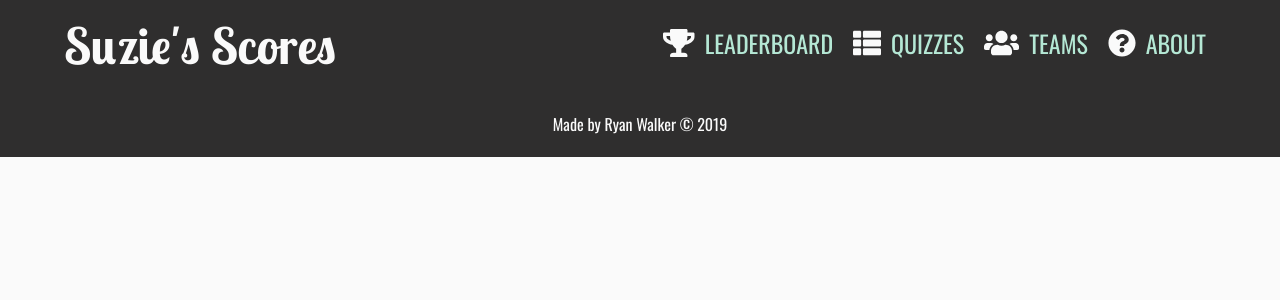
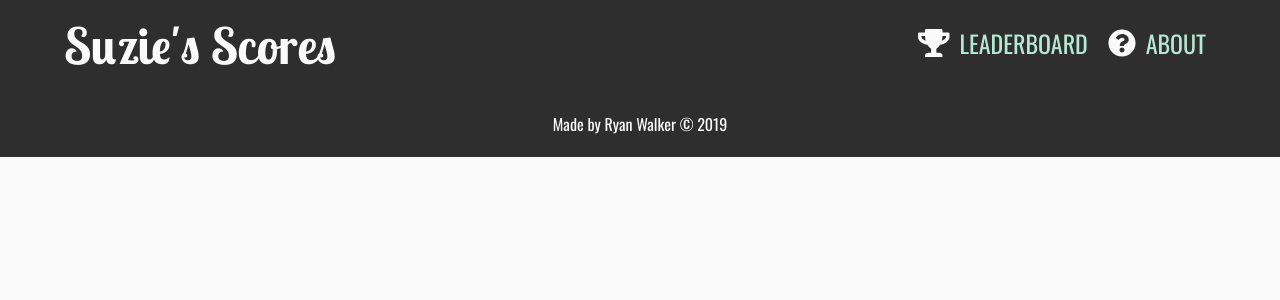
Before and after one commit to rytwalker/scores-client, a React (Create React App) app: page /teams in a window 1280 px wide. Shown: the top 300 px of the page. Built offline with nearby package versions, Linux system fonts and the light colour scheme.

Commit message:
fixed up design

```diff
--- a/src/components/Navigation/Navigation.js
+++ b/src/components/Navigation/Navigation.js
@@ -18,14 +18,14 @@ class Navigation extends Component {
           <FontAwesomeIcon icon={faTrophy} />
           <span className="link-text">Leaderboard</span>
         </NavLink>
-        <NavLink className="quizzes-link" exact to="/quiz/:id">
+        {/* <NavLink className="quizzes-link" exact to="/quiz/:id">
           <FontAwesomeIcon icon={faThList} />
           <span className="link-text">Quizzes</span>
         </NavLink>
         <NavLink className="teams-link" exact to="/new-quiz">
           <FontAwesomeIcon icon={faUsers} />
           <span className="link-text">Teams</span>
-        </NavLink>
+        </NavLink> */}
         <NavLink className="about-link" to="/about">
           <FontAwesomeIcon icon={faQuestionCircle} />{' '}
           <span className="link-text">About</span>
```
